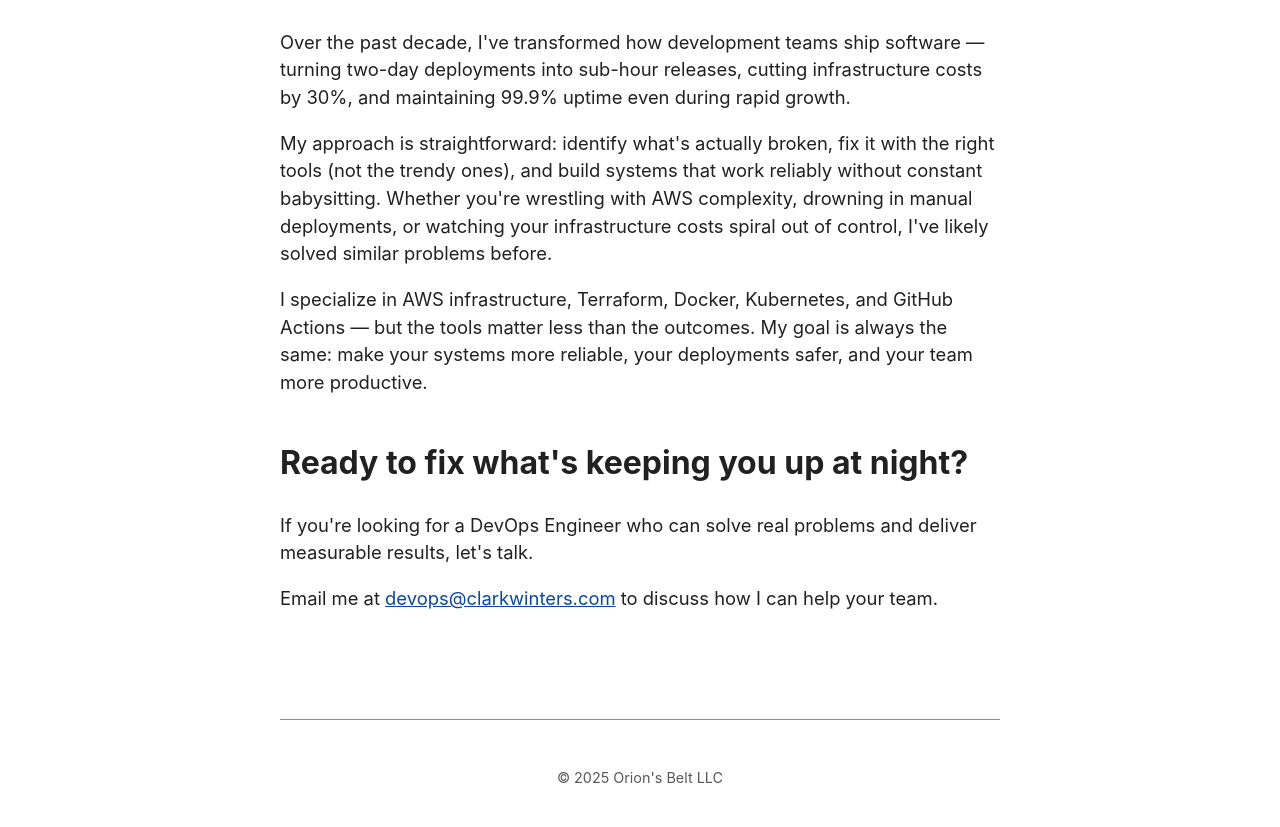
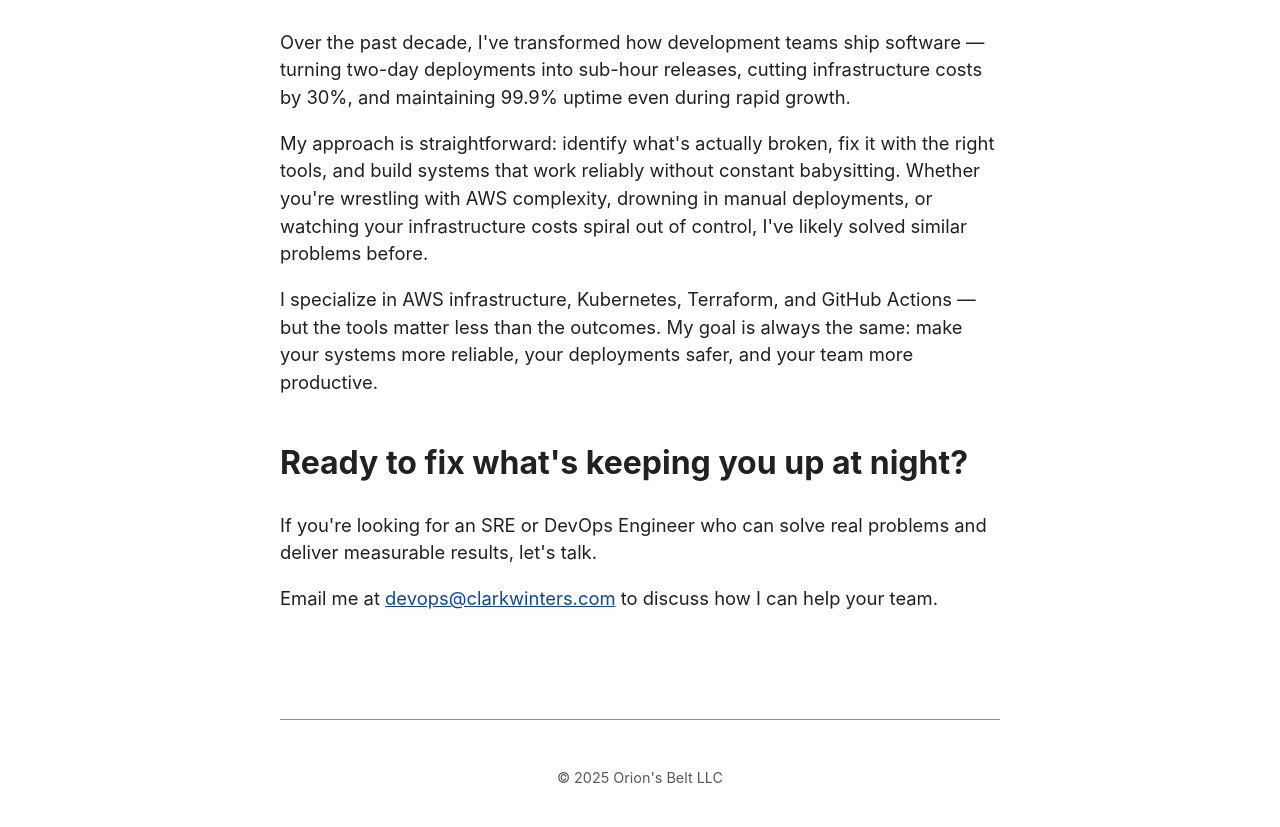
Before and after one commit to cwinters8/clarkwinters.com, a website built with Vite: page index.html in a window 1280 px wide. Shown: the part 388-1215 px from the top of the page. Built offline with nearby package versions, Linux system fonts and the light colour scheme.

Commit message:
content adjustments

```diff
--- a/index.html
+++ b/index.html
@@ -103,7 +103,7 @@
         ></div>
         <div class="intro-text">
           <h1>Clark Winters</h1>
-          <h2>DevOps Engineer & Cloud Architect</h2>
+          <h2>DevOps & Site Reliability Engineer</h2>
           <p>
             I help software teams deploy faster, scale smarter, and sleep better
             at night.
@@ -118,22 +118,21 @@
       </p>
       <p>
         My approach is straightforward: identify what's actually broken, fix it
-        with the right tools (not the trendy ones), and build systems that work
-        reliably without constant babysitting. Whether you're wrestling with AWS
-        complexity, drowning in manual deployments, or watching your
-        infrastructure costs spiral out of control, I've likely solved similar
-        problems before.
+        with the right tools, and build systems that work reliably without
+        constant babysitting. Whether you're wrestling with AWS complexity,
+        drowning in manual deployments, or watching your infrastructure costs
+        spiral out of control, I've likely solved similar problems before.
       </p>
       <p>
-        I specialize in AWS infrastructure, Terraform, Docker, Kubernetes, and
-        GitHub Actions — but the tools matter less than the outcomes. My goal is
-        always the same: make your systems more reliable, your deployments
-        safer, and your team more productive.
+        I specialize in AWS infrastructure, Kubernetes, Terraform, and GitHub
+        Actions — but the tools matter less than the outcomes. My goal is always
+        the same: make your systems more reliable, your deployments safer, and
+        your team more productive.
       </p>
       <h3>Ready to fix what's keeping you up at night?</h3>
       <p>
-        If you're looking for a DevOps Engineer who can solve real problems and
-        deliver measurable results, let's talk.
+        If you're looking for an SRE or DevOps Engineer who can solve real
+        problems and deliver measurable results, let's talk.
       </p>
       <p>
         Email me at
```
